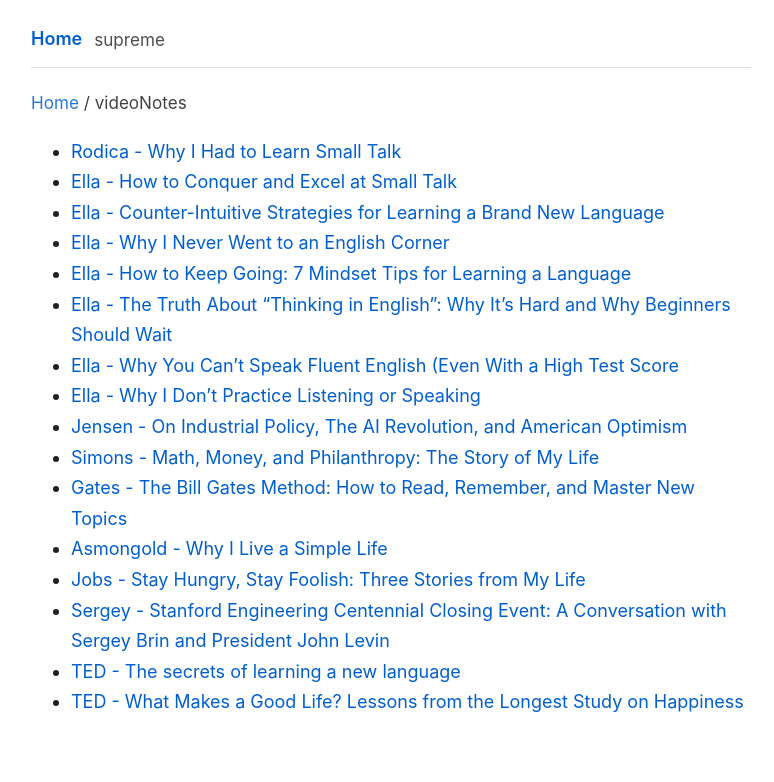
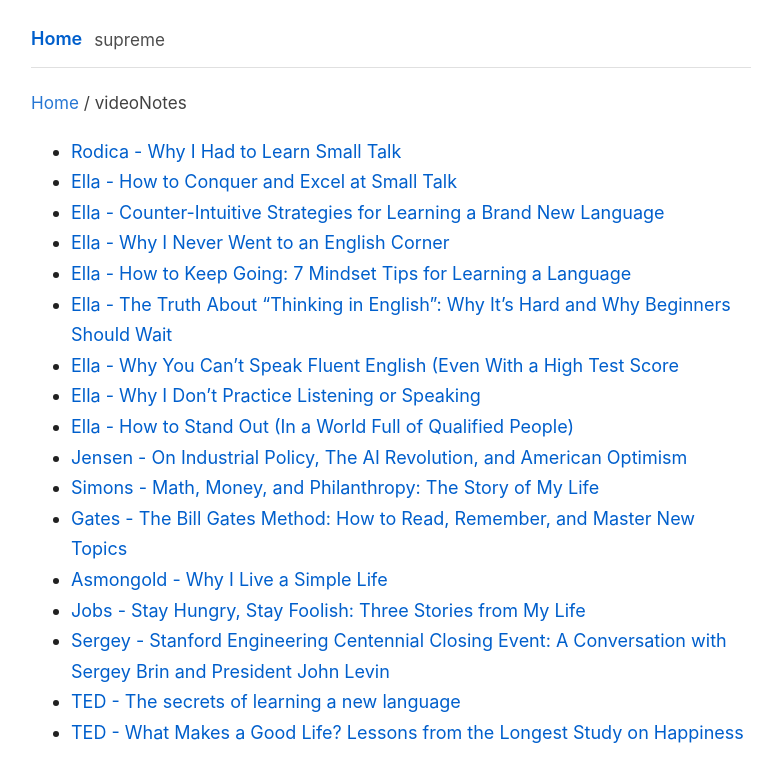
Before and after one commit to CompositeLizard/supreme, a Jekyll site: the page built from videoNotes/index.md, in a window 1280 px wide. Shown: the top 782 px of the page, without its empty margins (249-1023 px from the left). Built offline with Jekyll 4.4.1, drawn with Linux system fonts in a browser that asks for light colours.

Commit message:
Update index.md

```diff
--- a/videoNotes/index.md
+++ b/videoNotes/index.md
@@ -10,6 +10,7 @@ title: Notes
 - [Ella - The Truth About "Thinking in English": Why It’s Hard and Why Beginners Should Wait](Thinking-English.md)
 - [Ella - Why You Can't Speak Fluent English (Even With a High Test Score](Cannot-Speak-Fluent-English.md)
 - [Ella - Why I Don’t Practice Listening or Speaking](Not-Practice-Listening-Speaking.md)
+- [Ella - How to Stand Out (In a World Full of Qualified People)](How-to-Stand-Out.md)
 - [Jensen - On Industrial Policy, The AI Revolution, and American Optimism](Jensen-Huang-Industrial-Policy-AI-Revolution-American-Optimism.md)
 - [Simons - Math, Money, and Philanthropy: The Story of My Life](Math-Money-Philanthropy-Story-of-My-Life.md)
 - [Gates - The Bill Gates Method: How to Read, Remember, and Master New Topics](Bil-Gates-Method-Reading.md)
```
